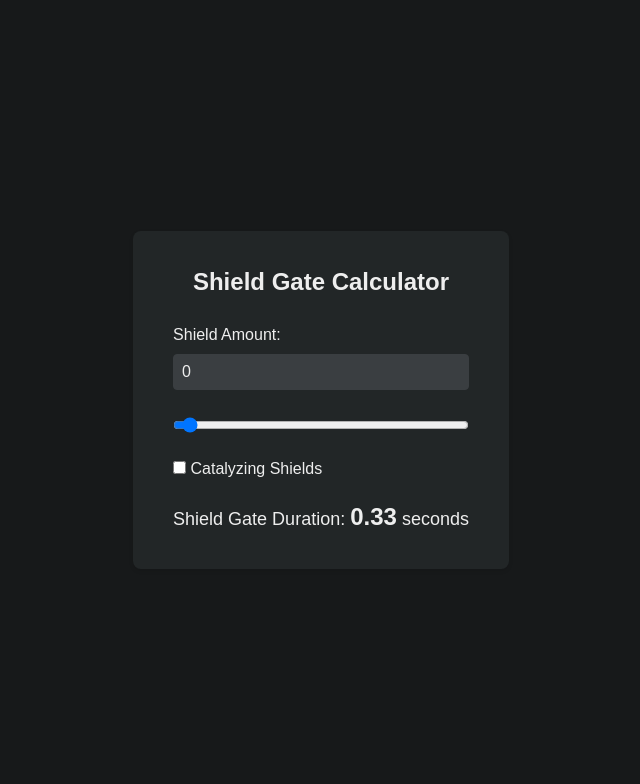
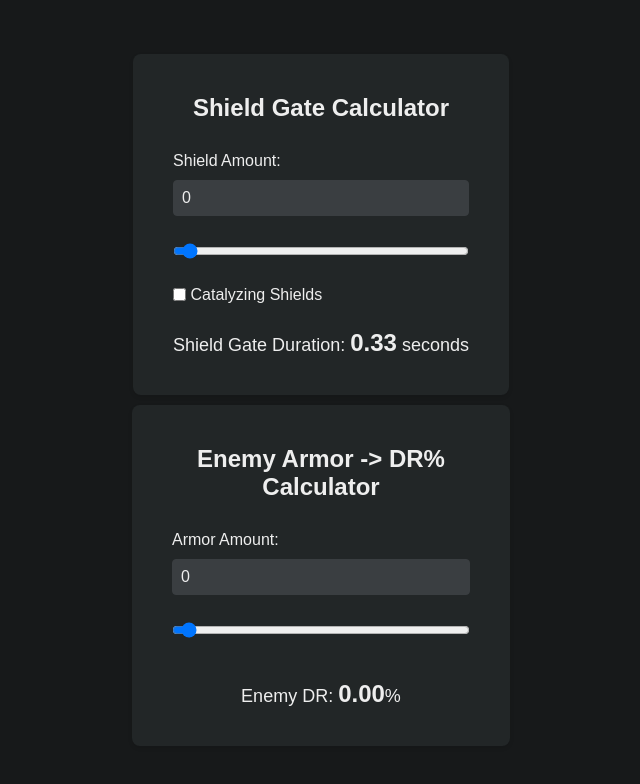
Before and after one commit to Malurth/warframe-shieldgate-calc, a Svelte app: page / in a window 1280 px wide. Shown: the top 784 px of the page, without its empty margins (319-959 px from the left). Built offline with nearby package versions, Linux system fonts and the light colour scheme.

Commit message:
added Enemy Armor -> DR% calculator too

```diff
--- a/public/index.html
+++ b/public/index.html
@@ -5,7 +5,7 @@
 	<meta charset='utf-8'>
 	<meta name='viewport' content='width=device-width,initial-scale=1'>
 
-	<title>Warframe Shield Gate Calculator</title>
+	<title>Warframe Calculators</title>
 
 	<link rel='icon' type='image/png' href='/favicon.png'>
 	<link rel='stylesheet' href='/global.css'>
--- a/src/App.svelte
+++ b/src/App.svelte
@@ -1,7 +1,9 @@
 <script>
   import { onMount } from "svelte";
   let inputShieldValue = 0;
+  let inputArmorValue = 0;
   let outputTime = 0;
+  let outputDR = 0;
   let catalyzingShields = false;
   let maxCatalyzeValue = 100;
 
@@ -26,6 +28,16 @@
     }
   }
 
+  function calculateDR() {
+    if (inputArmorValue == 0) {
+      outputDR = 0;
+      return;
+    } else if (inputArmorValue > 2700) {
+      inputArmorValue = 2700;
+    }
+    outputDR = Math.sqrt(inputArmorValue * 3);
+  }
+
   function handleKeyPress(e) {
     if (e.target.tagName === "INPUT" && e.target.type === "number") {
       if ("0123456789".indexOf(String.fromCharCode(e.which)) === -1) {
@@ -42,6 +54,7 @@
 </script>
 
 <main>
+  <section>
     <h1>Shield Gate Calculator</h1>
 
     <label for="shieldValue">Shield Amount:</label>
@@ -85,7 +98,9 @@
     {/if}
 
     <p>
-    Shield Gate Duration: <span class="outputNum">{outputTime.toFixed(2)}</span>
+      Shield Gate Duration: <span class="outputNum"
+        >{outputTime.toFixed(2)}</span
+      >
       seconds
     </p>
     {#if outputTime == 0}
@@ -93,6 +108,29 @@
         If you have no shields, you will not get a shieldgate.
       </div>
     {/if}
+  </section>
+  <section>
+    <h1>Enemy Armor -> DR% Calculator</h1>
+    <label for="armorValue">Armor Amount:</label>
+    <input
+      type="number"
+      inputmode="numeric"
+      id="armorValue"
+      bind:value={inputArmorValue}
+      on:input={calculateDR}
+    />
+    <input
+      type="range"
+      id="shieldSlider"
+      min="0"
+      max="2700"
+      bind:value={inputArmorValue}
+      on:input={calculateDR}
+    />
+    <p>
+      Enemy DR: <span class="outputNum">{outputDR.toFixed(2)}</span>%
+    </p>
+  </section>
 </main>
 
 <style>
@@ -106,6 +144,17 @@
   }
 
   main {
+    display: flex;
+    flex-direction: column;
+    justify-content: center;
+    gap: 10px;
+  }
+
+  p {
+    text-align: center;
+  }
+
+  section {
     display: flex;
     flex-direction: column;
     justify-content: center;
```
Lines whose indentation alone changed are shown as unchanged.
